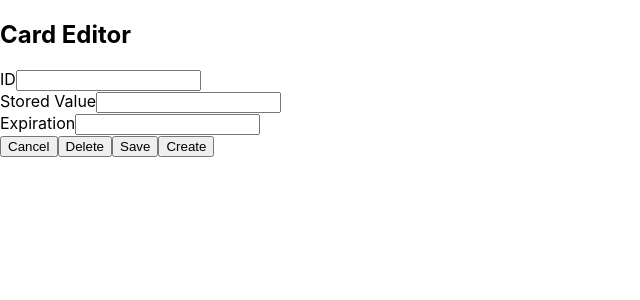
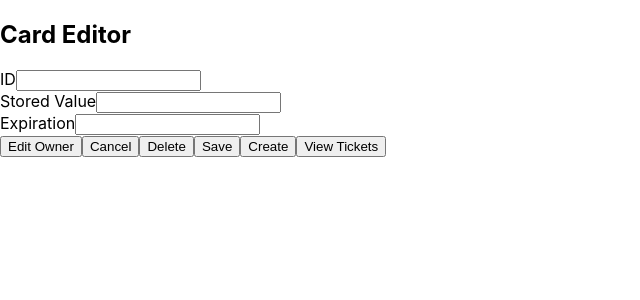
Before and after one commit to timaeusx/cs3200, a React (Create React App) app in the folder tt-webapp/: page /transitcards/1/edit in a window 1280 px wide. Shown: the top 300 px of the page, without its empty margins (0-640 px from the left). Built offline with nearby package versions, Linux system fonts and the light colour scheme; no server answers.

Commit message:
Add link to all associated tickets to the transit card edit screen

```diff
--- a/tt-webapp/src/TransitCardFormEditor.js
+++ b/tt-webapp/src/TransitCardFormEditor.js
@@ -1,6 +1,6 @@
 import React from "react";
 import {useNavigate} from "react-router";
-import {useParams} from "react-router-dom";
+import {useLocation, useParams} from "react-router-dom";
 import TransitCardService from "./TransitCardService";
 
 const {useState, useEffect} = React;
@@ -9,6 +9,7 @@ const TransitCardFormEditor = () => {
   const {id: idtransitcards} = useParams();
   const navigate = useNavigate();
   const [card, setCard] = useState({});
+  const location = useLocation();
   useEffect(() => {
     if(idtransitcards !== "new") {
       findTransitCardById(idtransitcards)
@@ -26,6 +27,7 @@ const TransitCardFormEditor = () => {
   const updateTransitCard = (idtransitcards, newCard) => {
     TransitCardService.updateTransitCard(idtransitcards, newCard).then(() => navigate(-1))
   }
+  // console.log(JSON.stringify(card))
   return (
       <div>
         <h2>Card Editor</h2>
@@ -37,10 +39,17 @@ const TransitCardFormEditor = () => {
         <label>Expiration</label>
         <input onChange = {(e) => setCard(card => ({...card, expiration: e.target.value}))}
                value={card.expiration}/><br/>
+        {/*<label>Owned by</label>*/}
+        {/*<input onChange = {(e) => setCard(card => ({...card, ownedBy: e.target.value}))}*/}
+        {/*       value={card.ownedBy}/><br/>*/}
+        <button className="btn btn-warning" onClick={() => {navigate(`/users/${location.state.userid}/edit`)}}>Edit Owner</button>
         <button className="btn btn-warning" onClick={() => {navigate(-1)}}>Cancel</button>
         <button className="btn btn-danger" onClick={() => {deleteTransitCard(card.idtransitcards)}}>Delete</button>
         <button className="btn btn-primary" onClick={() => {updateTransitCard(card.idtransitcards, card)}}>Save</button>
         <button className="btn btn-success" onClick={() => {createTransitCard(card)}}>Create</button>
+        <button className="btn btn-primary"  onClick = {() => navigate(`/transitcards/${card.idtransitcards}/tickets`)}>
+          View Tickets
+        </button>
       </div>
   )
 }
```
